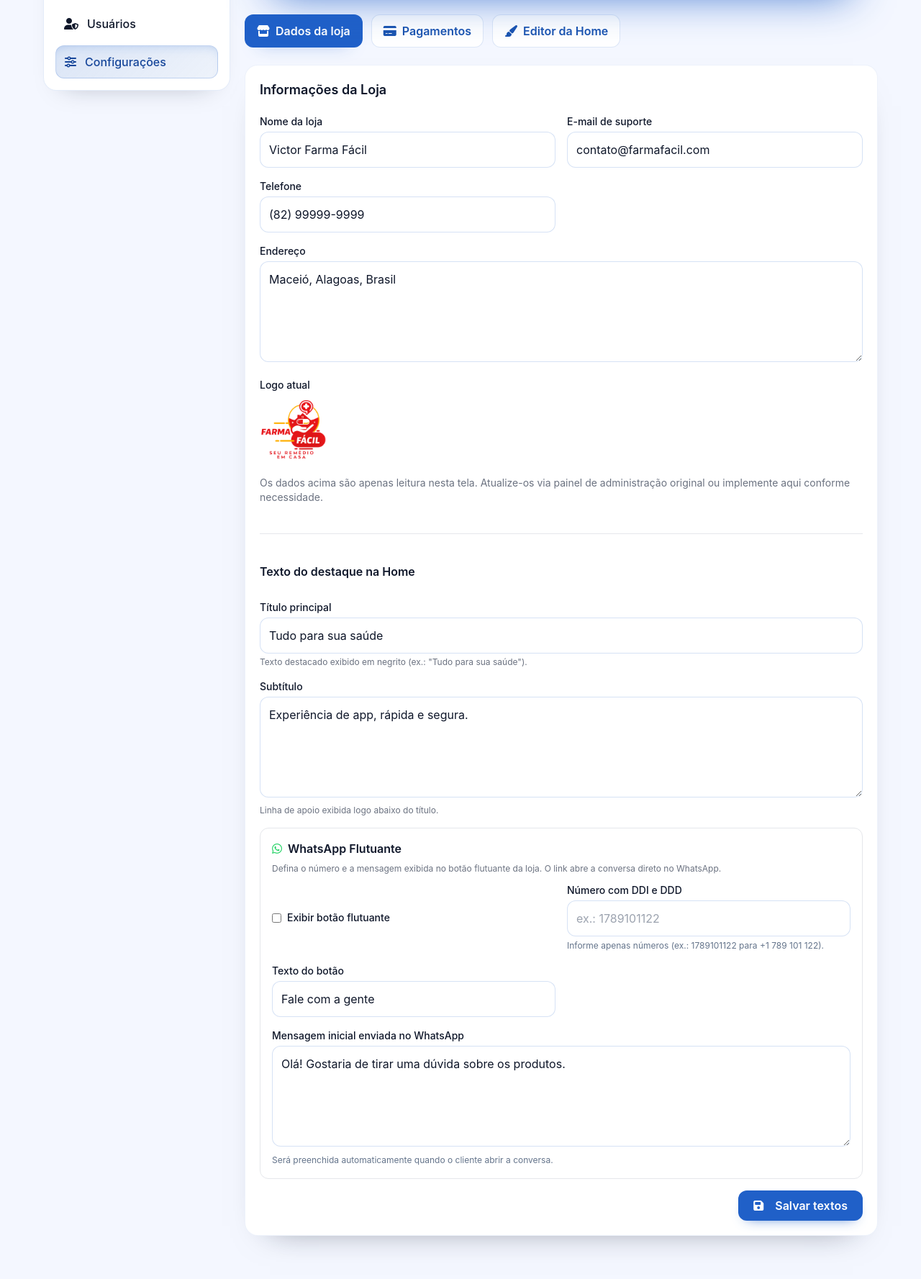
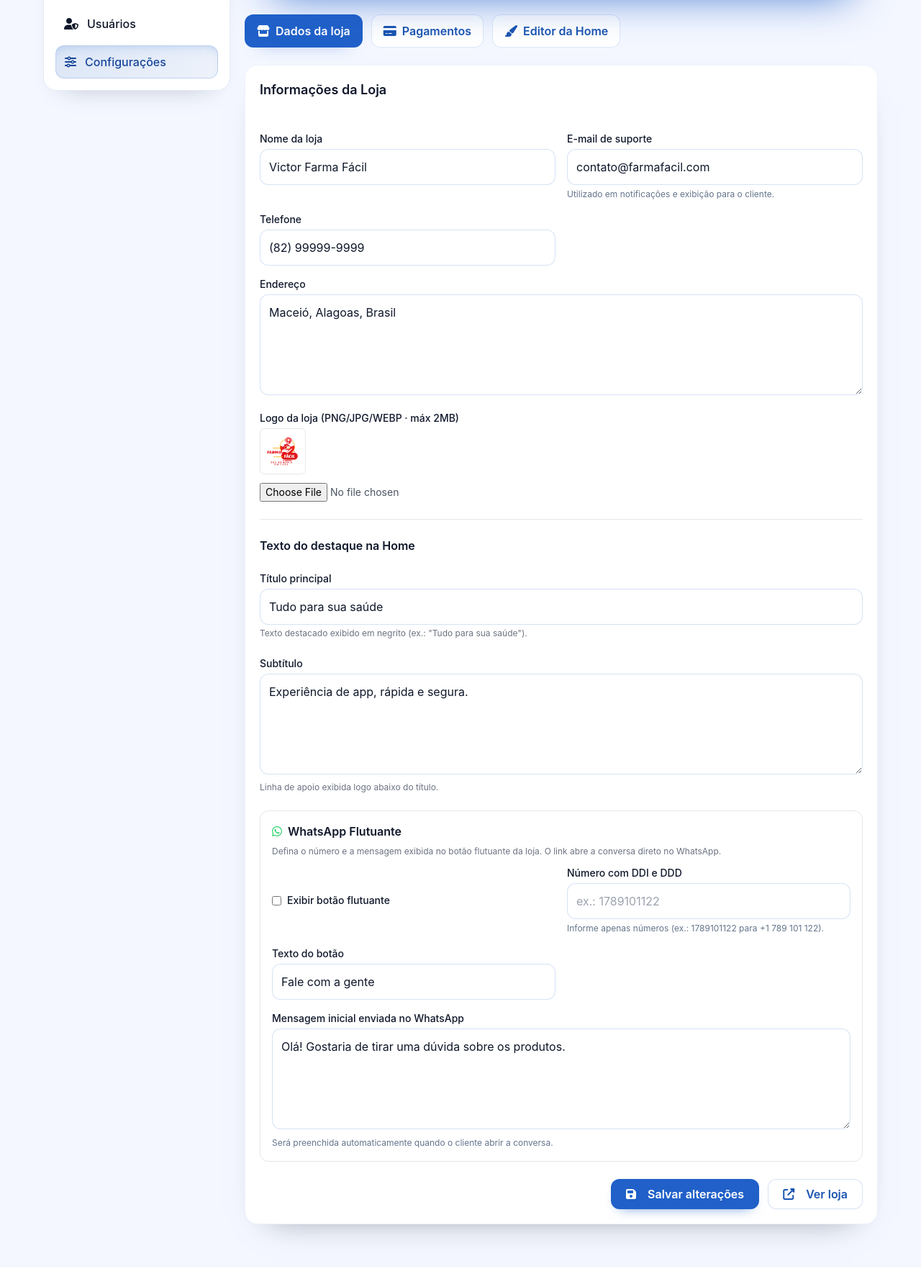
Before and after one commit to Miquellysson/power_app, a PHP site: page /settings.php in a window 1280 px wide. Shown: the part 359-2136 px from the top of the page at 72% size. After the commit the page ends 2098 px from the top, so only its background shows below. Run offline with PHP 8.4, Linux system fonts and the light colour scheme; a user stored in the database is signed in; data comes from the database, SQL or seed files in the repository; tables that the repository leaves empty or names only in its code hold one stand-in row (values such as "Sample post"); grey boxes marked "Sample" are stand-in pictures; some libraries are stand-ins or nearby versions.

```diff
--- a/settings.php
+++ b/settings.php
@@ -256,6 +256,41 @@ if (($action === 'create' || $action === 'update') && $_SERVER['REQUEST_METHOD']
 
 if ($action === 'save_general' && $_SERVER['REQUEST_METHOD'] === 'POST') {
   if (!csrf_check($_POST['csrf'] ?? '')) die('CSRF');
+  $errors = [];
+
+  $storeName = pm_sanitize($_POST['store_name'] ?? '', 120);
+  if ($storeName === '') {
+    $errors[] = 'Informe o nome da loja.';
+  } else {
+    setting_set('store_name', $storeName);
+  }
+
+  $storeEmail = trim((string)($_POST['store_email'] ?? ''));
+  if ($storeEmail !== '') {
+    if (validate_email($storeEmail)) {
+      setting_set('store_email', $storeEmail);
+    } else {
+      $errors[] = 'E-mail de suporte inválido.';
+    }
+  } else {
+    setting_set('store_email', '');
+  }
+
+  $storePhone = pm_sanitize($_POST['store_phone'] ?? '', 60);
+  setting_set('store_phone', $storePhone);
+
+  $storeAddress = pm_sanitize($_POST['store_address'] ?? '', 240);
+  setting_set('store_address', $storeAddress);
+
+  if (!empty($_FILES['store_logo']['name'])) {
+    $upload = save_logo_upload($_FILES['store_logo']);
+    if (!empty($upload['success'])) {
+      setting_set('store_logo_url', $upload['path']);
+    } else {
+      $errors[] = $upload['message'] ?? 'Falha ao enviar logo.';
+    }
+  }
+
   $heroTitle = pm_sanitize($_POST['home_hero_title'] ?? '', 160);
   $heroSubtitle = pm_sanitize($_POST['home_hero_subtitle'] ?? '', 240);
   if ($heroTitle === '') {
@@ -282,6 +317,12 @@ if ($action === 'save_general' && $_SERVER['REQUEST_METHOD'] === 'POST') {
   setting_set('whatsapp_number', $whatsNumber);
   setting_set('whatsapp_button_text', $whatsButtonText);
   setting_set('whatsapp_message', $whatsMessage);
+
+  if ($errors) {
+    $_SESSION['settings_general_error'] = implode(' ', $errors);
+    header('Location: settings.php?tab=general&error=1');
+    exit;
+  }
 
   header('Location: settings.php?tab=general&saved=1');
   exit;
@@ -320,6 +361,15 @@ $layoutData = [
   'csrf' => csrf_token(),
 ];
 $layoutJson = json_encode($layoutData, JSON_UNESCAPED_UNICODE | JSON_HEX_TAG | JSON_HEX_APOS | JSON_HEX_QUOT | JSON_HEX_AMP);
+
+$storeCfg = cfg()['store'] ?? [];
+$storeNameCurrent = setting_get('store_name', $storeCfg['name'] ?? 'Farma Fácil');
+$storeEmailCurrent = setting_get('store_email', $storeCfg['support_email'] ?? 'contato@example.com');
+$storePhoneCurrent = setting_get('store_phone', $storeCfg['phone'] ?? '');
+$storeAddressCurrent = setting_get('store_address', $storeCfg['address'] ?? '');
+$storeLogoCurrent = get_logo_path();
+$generalError = $_SESSION['settings_general_error'] ?? '';
+unset($_SESSION['settings_general_error']);
 
 $sections = [
   [
@@ -387,39 +437,15 @@ admin_header('Configurações');
     <?php if (isset($_GET['saved'])): ?>
       <div class="alert alert-success">
         <i class="fa-solid fa-circle-check"></i>
-        <span>Textos da página inicial atualizados com sucesso.</span>
+        <span>Configurações atualizadas com sucesso.</span>
       </div>
     <?php endif; ?>
-    <form class="grid md:grid-cols-2 gap-4">
-      <div>
-        <label class="block text-sm font-medium mb-1">Nome da loja</label>
-        <input class="input w-full" placeholder="Farma Fácil" value="<?= sanitize_html(setting_get('store_name', cfg()['store']['name'] ?? '')); ?>" disabled>
+    <?php if ($generalError): ?>
+      <div class="alert alert-error">
+        <i class="fa-solid fa-circle-exclamation"></i>
+        <span><?= sanitize_html($generalError); ?></span>
       </div>
-      <div>
-        <label class="block text-sm font-medium mb-1">E-mail de suporte</label>
-        <input class="input w-full" placeholder="contato@" value="<?= sanitize_html(setting_get('store_email', cfg()['store']['support_email'] ?? '')); ?>" disabled>
-      </div>
-      <div>
-        <label class="block text-sm font-medium mb-1">Telefone</label>
-        <input class="input w-full" placeholder="(82) 99999-9999" value="<?= sanitize_html(setting_get('store_phone', cfg()['store']['phone'] ?? '')); ?>" disabled>
-      </div>
-      <div class="md:col-span-2">
-        <label class="block text-sm font-medium mb-1">Endereço</label>
-        <textarea class="textarea w-full" rows="2" disabled><?= sanitize_html(setting_get('store_address', cfg()['store']['address'] ?? '')); ?></textarea>
-      </div>
-      <div class="md:col-span-2">
-        <label class="block text-sm font-medium mb-1">Logo atual</label>
-        <?php $logo = get_logo_path(); if ($logo): ?>
-          <img src="<?= sanitize_html($logo); ?>" alt="Logo" class="h-24 object-contain">
-        <?php else: ?>
-          <p class="text-sm text-gray-500">Sem logo configurada.</p>
-        <?php endif; ?>
-      </div>
-      <p class="text-sm text-gray-500 md:col-span-2">Os dados acima são apenas leitura nesta tela. Atualize-os via painel de administração original ou implemente aqui conforme necessidade.</p>
-    </form>
-
-    <hr class="my-6">
-
+    <?php endif; ?>
     <?php
       $heroTitleCurrent = setting_get('home_hero_title', 'Tudo para sua saúde');
       $heroSubtitleCurrent = setting_get('home_hero_subtitle', 'Experiência de app, rápida e segura.');
@@ -428,9 +454,40 @@ admin_header('Configurações');
       $whatsappButtonText = setting_get('whatsapp_button_text', 'Fale com a gente');
       $whatsappMessage = setting_get('whatsapp_message', 'Olá! Gostaria de tirar uma dúvida sobre os produtos.');
     ?>
-    <h3 class="text-md font-semibold mb-3">Texto do destaque na Home</h3>
-    <form class="grid md:grid-cols-2 gap-4" method="post" action="settings.php?tab=general&action=save_general">
+    <form class="space-y-6" method="post" enctype="multipart/form-data" action="settings.php?tab=general&action=save_general">
       <input type="hidden" name="csrf" value="<?= csrf_token(); ?>">
+      <div class="grid md:grid-cols-2 gap-4">
+        <div>
+          <label class="block text-sm font-medium mb-1">Nome da loja</label>
+          <input class="input w-full" name="store_name" value="<?= sanitize_html($storeNameCurrent); ?>" maxlength="120" required>
+        </div>
+        <div>
+          <label class="block text-sm font-medium mb-1">E-mail de suporte</label>
+          <input class="input w-full" name="store_email" type="email" value="<?= sanitize_html($storeEmailCurrent); ?>" maxlength="160" placeholder="contato@minhaloja.com">
+          <p class="hint mt-1">Utilizado em notificações e exibição para o cliente.</p>
+        </div>
+        <div>
+          <label class="block text-sm font-medium mb-1">Telefone</label>
+          <input class="input w-full" name="store_phone" value="<?= sanitize_html($storePhoneCurrent); ?>" maxlength="60" placeholder="+1 (305) 555-0123">
+        </div>
+        <div class="md:col-span-2">
+          <label class="block text-sm font-medium mb-1">Endereço</label>
+          <textarea class="textarea w-full" name="store_address" rows="2" maxlength="240" placeholder="Rua, bairro, cidade, estado"><?= sanitize_html($storeAddressCurrent); ?></textarea>
+        </div>
+        <div class="md:col-span-2">
+          <label class="block text-sm font-medium mb-1">Logo da loja (PNG/JPG/WEBP · máx 2MB)</label>
+          <?php if ($storeLogoCurrent): ?>
+            <div class="mb-3"><img src="<?= sanitize_html($storeLogoCurrent); ?>" alt="Logo atual" class="h-16 object-contain rounded-md border border-gray-200 p-2 bg-white"></div>
+          <?php else: ?>
+            <p class="hint mb-2">Nenhuma logo encontrada. Você pode enviar uma agora.</p>
+          <?php endif; ?>
+          <input class="block w-full text-sm text-gray-600" type="file" name="store_logo" accept=".png,.jpg,.jpeg,.webp">
+        </div>
+      </div>
+
+      <hr class="border-gray-200">
+
+      <h3 class="text-md font-semibold">Texto do destaque na Home</h3>
       <div class="md:col-span-2">
         <label class="block text-sm font-medium mb-1">Título principal</label>
         <input class="input w-full" name="home_hero_title" maxlength="160" value="<?= sanitize_html($heroTitleCurrent); ?>" required>
@@ -467,8 +524,9 @@ admin_header('Configurações');
         </div>
       </div>
 
-      <div class="md:col-span-2 flex justify-end">
-        <button type="submit" class="btn btn-primary px-5 py-2"><i class="fa-solid fa-floppy-disk mr-2"></i>Salvar textos</button>
+      <div class="flex justify-end gap-3">
+        <button type="submit" class="btn btn-primary px-5 py-2"><i class="fa-solid fa-floppy-disk mr-2"></i>Salvar alterações</button>
+        <a href="index.php" target="_blank" class="btn btn-ghost px-5 py-2"><i class="fa-solid fa-up-right-from-square mr-2"></i>Ver loja</a>
       </div>
     </form>
     </div>
```
